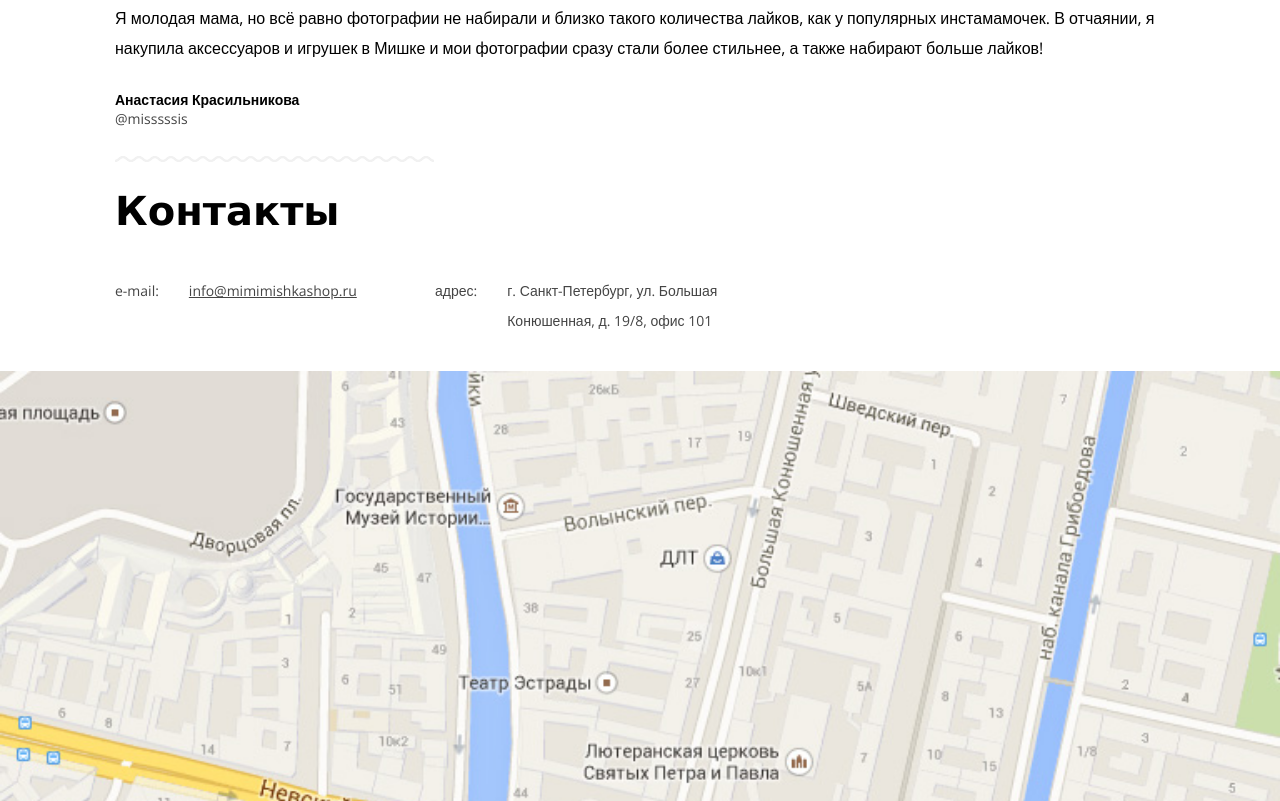
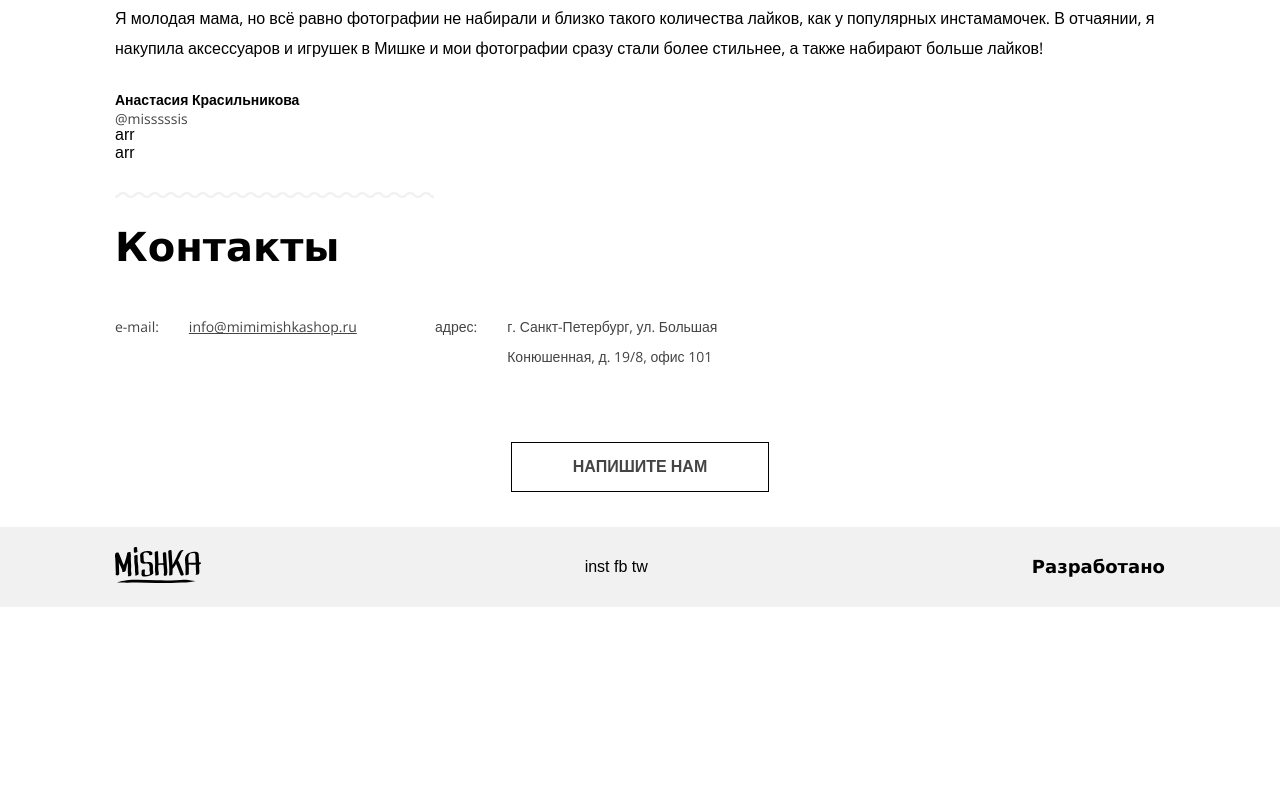
Before and after one commit to tutti-frutti/81259-mishka, a website: page index.html in a window 1280 px wide. Shown: the part 2659-3460 px from the top of the page. After the commit the page ends 3266 px from the top, so only its background shows below. Drawn offline with nearby package versions, Linux system fonts and the light colour scheme; files that its build step writes are made by us from their sources.

```diff
--- a/index.html
+++ b/index.html
@@ -142,13 +142,17 @@
 
         <article class="reviews slider">
             <h3 class="reviews__title title-for-sections">Отзывы</h3>
-<!--            <input class="slider__input-prev" type="radio" id="">-->
+            <a href="#" class="btn-reviews__write btn-general">Написать</a>
             <div class="reviews__text">Я молодая мама, но всё равно фотографии не набирали и близко такого количества лайков, как у популярных инстамамочек. В отчаянии, я накупила аксессуаров и игрушек в Мишке и мои фотографии сразу стали более стильнее, а также набирают больше лайков!</div>
             <div class="reviews__comments">
             <div class="reviews__author">Анастасия Красильникова</div>
             <div class="reviews__author-web-name">@misssssis</div>
             </div>
-            <a href="#" class="btn-reviews__write btn-general">Написать</a>
+            <div class="reviews__buttons">
+              <div class="reviews__buttons-arrows">arr</div>
+              <div class="reviews__buttons-arrows">arr</div>
+            </div>
+
         </article>
 
         <article class="contacts">
@@ -166,12 +170,11 @@
         </article>
 
         <article class="inter-map">
-            <img src="img/map-desktop.jpg">
-<!--            <iframe src="" frameborder="0"></iframe>-->
-            <div class="inter-map__button">
+
+        </article>
+        <div class="inter-map__button">
             <a href="#" class="btn-general inter-map__btn-write-us">Напишите нам</a>
             </div>
-        </article>
     </main>
 
     <footer class="footer-decor">
```
